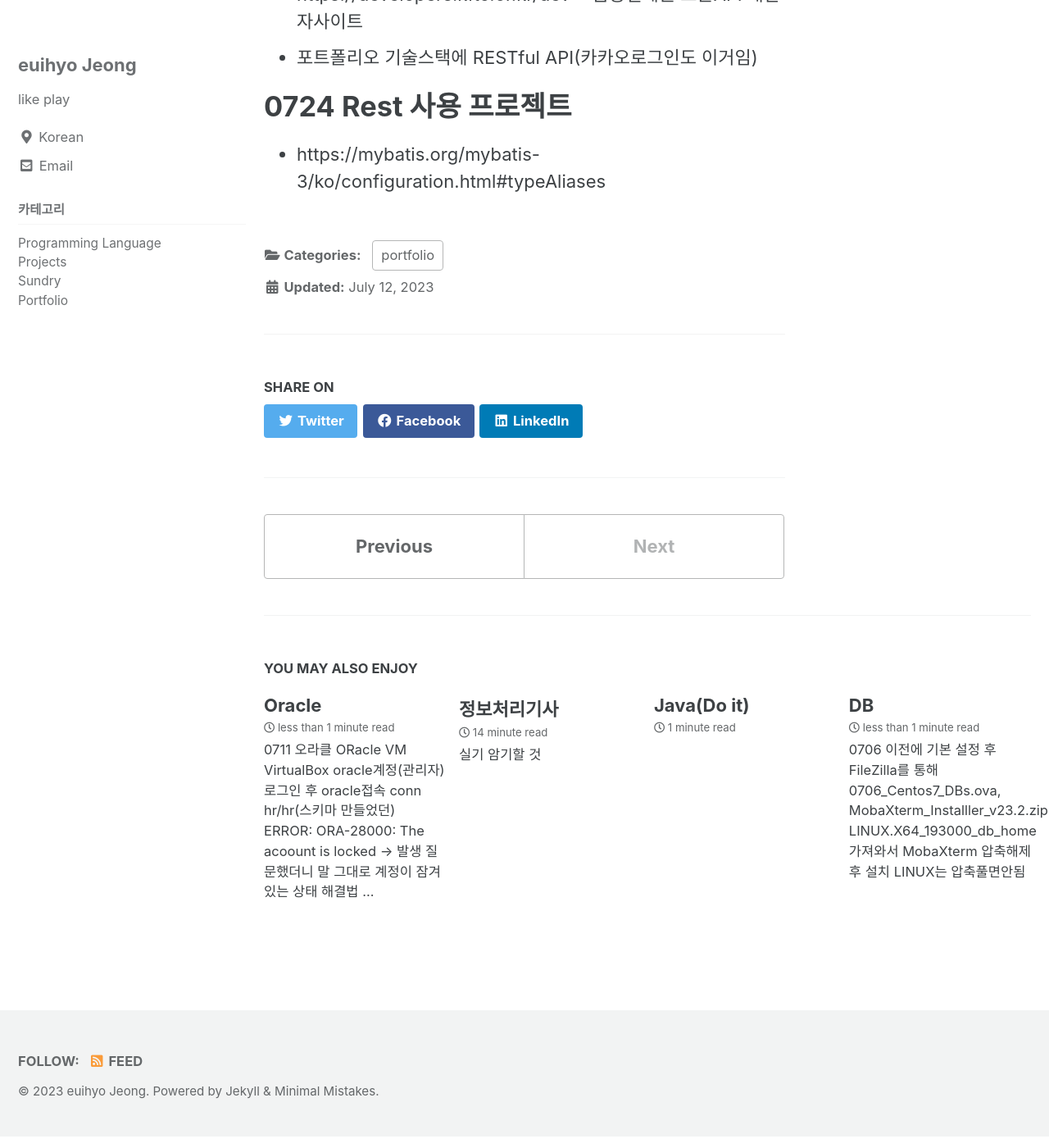
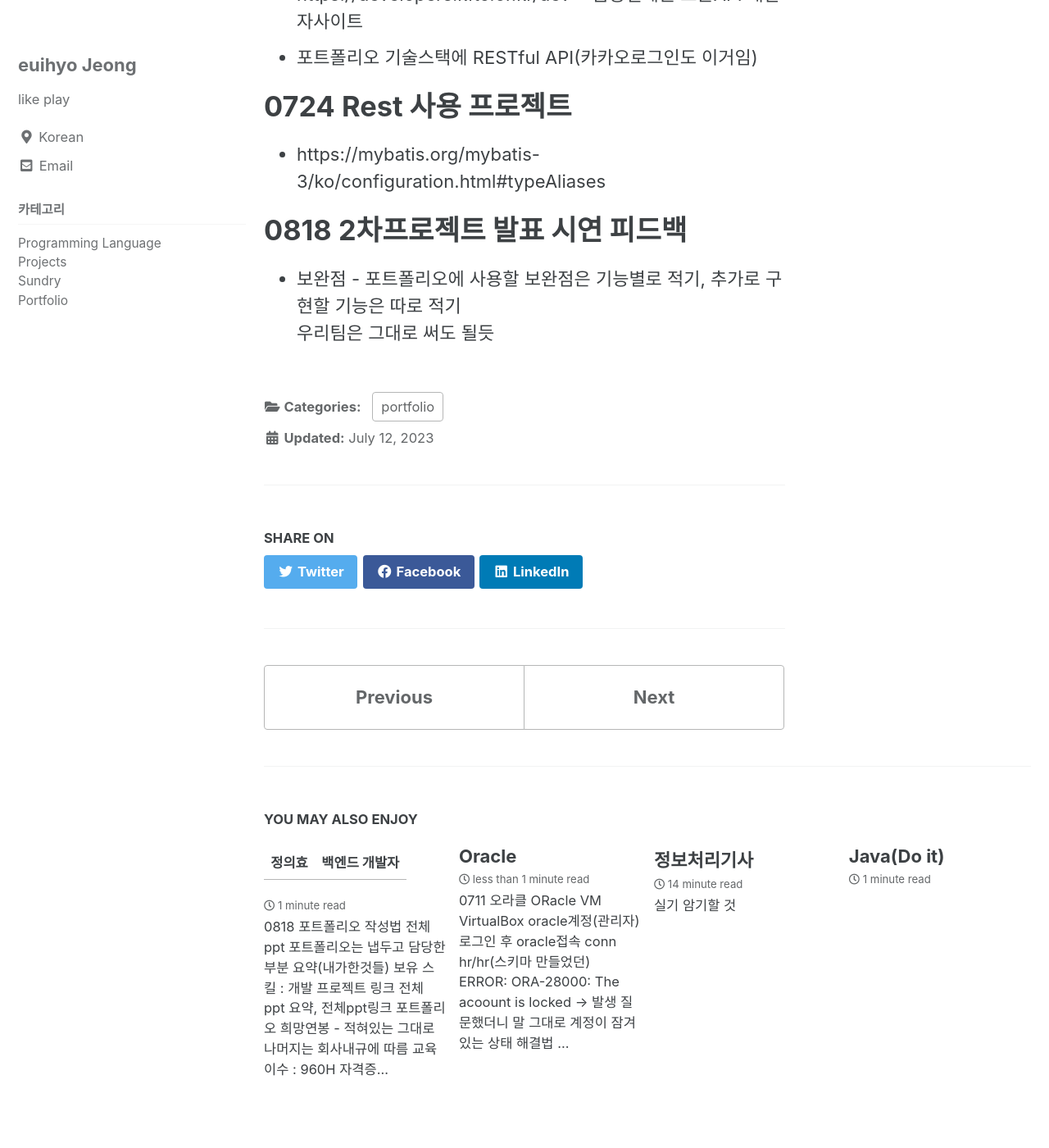
Before and after one commit to definitionhyo/definitionhyo.github.io, a Jekyll site: the page built from _posts/2023-07-12-second_project.md, in a window 1280 px wide and 1400 px high, scrolled down 1818 px. Shown: the whole window at 82% size. Built offline with Jekyll 4.4.1, drawn with Linux system fonts in a browser that asks for light colours; cached includes are drawn as plain includes; some of the changed text lies outside the part shown.

Commit message:
230818
포트폴리오 작성방법 등

```diff
--- a/_posts/2023-07-12-second_project.md
+++ b/_posts/2023-07-12-second_project.md
@@ -43,3 +43,7 @@ https://blog.naver.com/itwillbusan01
 
 # 0724 Rest 사용 프로젝트
 * https://mybatis.org/mybatis-3/ko/configuration.html#typeAliases
+
+# 0818 2차프로젝트 발표 시연 피드백
+* 보완점 - 포트폴리오에 사용할 보완점은 기능별로 적기, 추가로 구현할 기능은 따로 적기
+<br> 우리팀은 그대로 써도 될듯
--- /dev/null
+++ b/_posts/2023-08-18-portfolio.md
@@ -0,0 +1,70 @@
+---
+layout: single
+title:  "정의효 | 백엔드 개발자"
+categories:
+  - portfolio
+---
+
+# 0818 포트폴리오 작성법
+* 전체 ppt 포트폴리오는 냅두고 담당한 부분 요약(내가한것들)
+* 보유 스킬 :
+* 개발 프로젝트 링크
+* 전체 ppt 요약, 전체ppt링크
+
+# 포트폴리오
+* 희망연봉 - 적혀있는 그대로 나머지는 회사내규에 따름
+* 교육이수 : 960H
+* 자격증 : 정보처리기사 있으면 맨위에 / 운전면허증O  / 비고 : 정처기 필기(적어도 아무 영향없음)합격 후 실기 결과 기다리는중
+* 보유기술 : 샘플 수정하기 예시인데 잘쓴거 아님
+* Language
+  * [java]
+    * 객체 지향 활용
+    *  Collection 자료구조 구현 가능
+    *  JDBC 연동 후 DB 활용 가능
+    *  JAVA I/O를 이용한 데이터 입출력
+    *  Multi Thread 사용 가능
+    *  메일전송
+    *  SNS로그인, 주소, 문자 API, 금융결제원
+   *  [JSP]
+      *  MVC모델을활용한 웹 개발
+      *  DB 연동 및 가공
+   *  [JAVASCRIPT]
+      *  Ajax를 이용한 비 동기식 웹 동작
+      *  JSON 데이터 활용 가능
+* Framework
+  * [Spring]
+    * Mybatis 를 이용한 DB 연동
+    * MVC 모델을 활용한 웹 개발
+    * REst API 활용
+* WAS
+  * [Tomcat]
+    * 설치 및 개발 환경 설정
+    * 웹 어플리케이션 배포 및 서비스
+* Tool
+  * [IDE / Db Tool]
+    * MySQL WorkBench 설치 및 개발 환경 설정
+    * Dbeaver 설치 및 개발 환경 설정
+    * SQLDeveloper 설치 및 개발 환경 설정
+    * 이클립스
+    * 안드로이드 스튜디오
+* Dbms
+  * [Oracle / MySQL]
+    * SQL 구문 활용
+    * ERD를 이용한 개념적 모델링 작성
+    * 트랜잭션 제어 가능
+    * 동적 쿼리 구문 작성
+    * DDL DML DCL 활용
+* 자기소개 : [요약] 밑에것들 요약
+* 성격 : ~~~로 ~~~한 경험이 있습니다
+* 장단점 : 단점 포장하기(경험으로 ~~지만 ~~했다)
+* 성장과정 : 전공이 ~로 ~하고있다가 ~계기로 개발자 도전하게 되었다 방법으로 학원, 포트폴리오를 만들면서 나에게 맞는 직업인거 같다 or ~~했던것들이 업무에 ~~ 됬던거 같다(낄수도 있음)
+
+## 여러 양식 써보기
+
+# 학원 - 부산 큰기업
+* best 동국제강 3800 굳 , 세정
+* 쏘테크 - 거제 3400
+* 1위 전산실 2위 제조업
+* 포메이션랩스 3600+
+* 이솔테크
+* 위드정보
```
